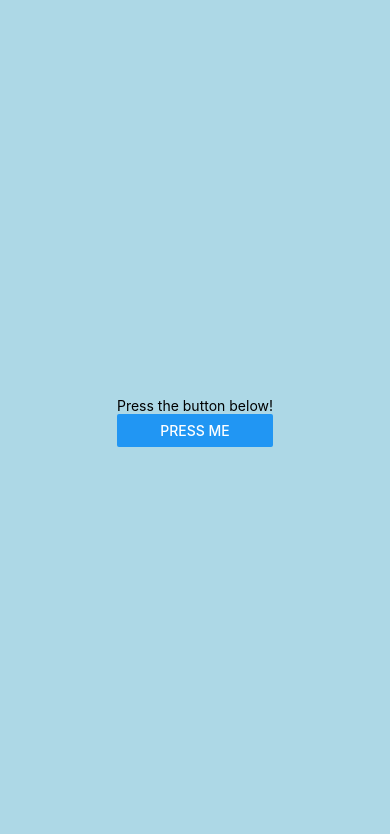
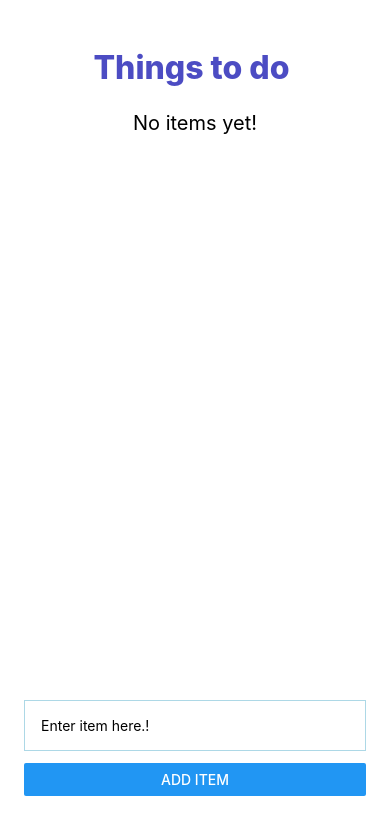
Before and after one commit to Adnan-Saleem-93/react-native, a React Native app: screen / in a window 390 px wide. Shown: the top 834 px of the page. Built offline with nearby package versions, Linux system fonts and the light colour scheme.

Commit message:
created input and button and list section

```diff
--- a/App.js
+++ b/App.js
@@ -1,32 +1,70 @@
-import { StatusBar } from "expo-status-bar";
-import { Button, StyleSheet, Text, View } from "react-native";
+import { useState } from "react";
+import { Button, StyleSheet, Text, TextInput, View } from "react-native";
 
 export default function App() {
+	const [itemValue, setItemValue] = useState("");
+	const [itemsList, setItemsList] = useState([]);
+	const handleChange = (e) => {
+		setItemValue(e?.target?.value);
+	};
+	const addItem = () => {
+		setItemsList([...itemsList, itemValue]);
+	};
 	return (
-		<View style={styles.container}>
-			<View style={styles.buttonView}>
-				<Text>Press the button below!</Text>
-				<Button title="Press me" onPress={() => alert("Button Pressed!!!")} />
+		<View style={styles.mainContainer}>
+			<View>
+				<TextInput
+					placeholder="Enter item here.!"
+					style={styles.input}
+					value={itemValue}
+				/>
+				<Button title="Add Item" onPress={addItem} />
 			</View>
+			<View style={styles.listContainer}>
+				<Text style={styles.listHeaderText}>Things to do </Text>
 
-			<StatusBar style="auto" animated={true} backgroundColor="transparent" />
+				{itemsList.length ? (
+					itemsList.map((item, index) => {
+						return (
+							<>
+								<Text>{index + 1}</Text>.<Text>{item}</Text>
+							</>
+						);
+					})
+				) : (
+					<Text style={styles.noItemsText}>No items yet!</Text>
+				)}
+			</View>
 		</View>
 	);
 }
 
 const styles = StyleSheet.create({
-	container: {
+	mainContainer: {
+		paddingVertical: 48,
+		paddingHorizontal: 24,
 		flex: 1,
-		backgroundColor: "lightblue",
-		alignItems: "center",
-		justifyContent: "center",
+		flexDirection: "column-reverse",
+		justifyContent: "space-between",
 	},
-	text: {
-		color: "purple",
-		fontSize: 28,
+	listContainer: {
+		marginBottom: 12,
+	},
+	input: {
+		padding: 16,
+		borderWidth: 1,
+		borderColor: "lightblue",
+		marginBottom: 12,
+	},
+	listHeaderText: {
+		color: "rgba(0,0,170,0.7)",
+		fontSize: 32,
 		fontWeight: 800,
+		alignSelf: "center",
 	},
-	buttonView: {
-		margin: 32,
+	noItemsText: {
+		fontSize: 20,
+		padding: 24,
+		textAlign: "center",
 	},
 });
```
